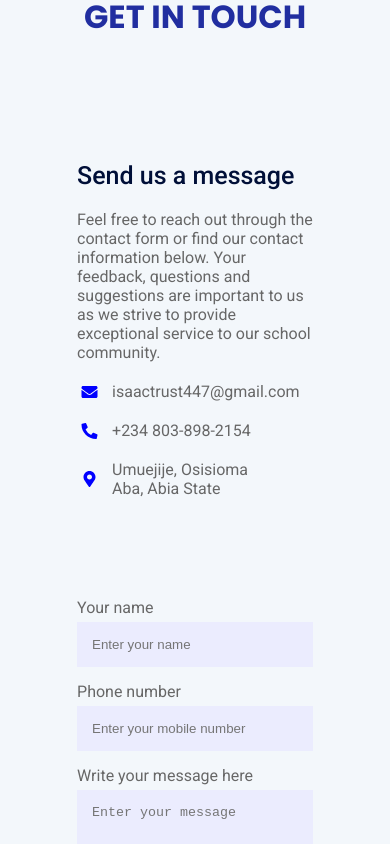
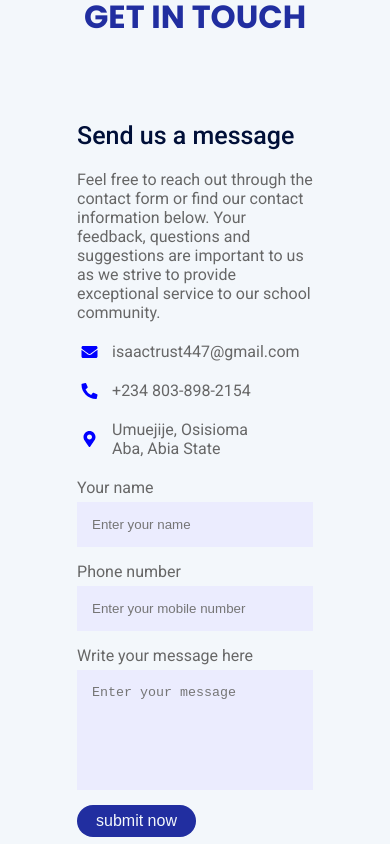
Before and after one commit to Trust447/HemesonAcademy, a React (Vite) app in the folder Hemeson-frontend/: page / in a window 390 px wide. Shown: the part 4040-4884 px from the top of the page. Built offline with nearby package versions, Linux system fonts and the light colour scheme.

Commit message:
fixed some bugs in Hemeson academy frontend

```diff
--- a/Hemeson-frontend/src/components/contact/contact.css
+++ b/Hemeson-frontend/src/components/contact/contact.css
@@ -77,6 +77,6 @@
     }
 
     .contact-col{
-        padding: 40px;
+        padding:0 40px;
     }
 }
```
